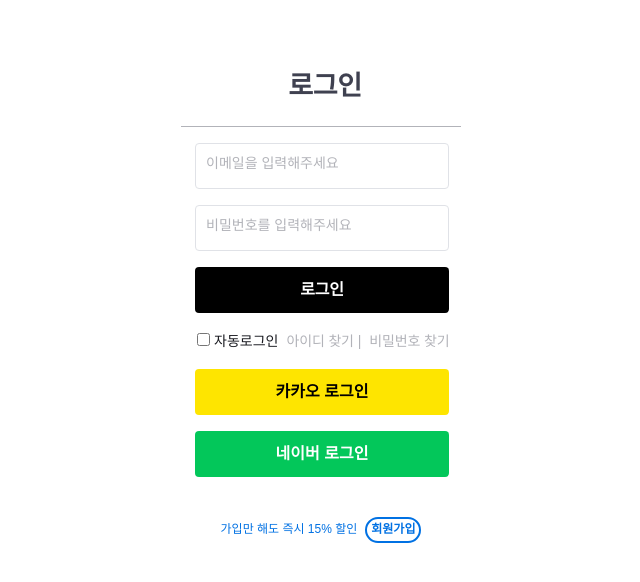
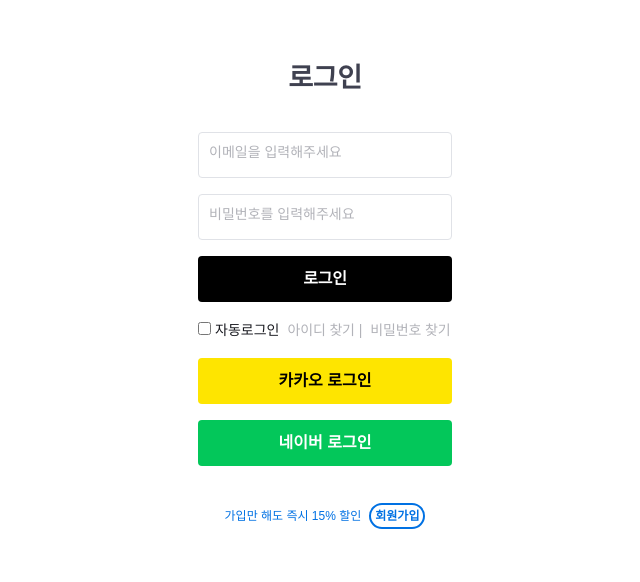
Before and after one commit to KHWeb19/PersonalProject, a Vue app in the folder SungBeanPark/frontend/: page /login in a window 1280 px wide. Shown: the top 582 px of the page, without its empty margins (315-955 px from the left). Built offline with nearby package versions, Linux system fonts and the light colour scheme.

Commit message:
♻️  Refactor Add and Remove

```diff
--- a/SungBeanPark/frontend/src/assets/scss/pages/_login.scss
+++ b/SungBeanPark/frontend/src/assets/scss/pages/_login.scss
@@ -2,29 +2,18 @@
   @include pos-center;
   height: 100%;
 
+  &-container {
+    margin-top: 64px;
+  }
+
   &-header {
     @include text-style(18);
     text-align: center;
-    margin-top: 72px;
-    margin-bottom: 26px;
-  }
-
-  &-line {
-    width: 280px;
-    height: 1px;
-    background-color: $tertiary;
-    margin-bottom: 16px;
-    margin-left: 32px;
-  }
-
-  &-section {
-    max-width: 320px;
-    margin-left: 32px;
+    margin-bottom: 40px;
   }
 
   &-member-id,
   &-member-password {
-    margin-left: 14px;
     margin-bottom: 16px;
     width: 254px;
     height: 46px;
@@ -43,12 +32,10 @@
 
   .btn-black {
     width: 254px;
-    margin-left: 14px;
   }
   &-util {
+    @include inline-flexbox(between);
     margin-top: 16px;
-    margin-left: 16px;
-    @include inline-flexbox(between);
 
     input {
       margin-right: 4px;
@@ -78,7 +65,6 @@
   &-btn-kakao {
     width: 254px;
     height: 46px;
-    margin-left: 14px;
     border-radius: 4px;
     color: $black;
     background-color: $yellow;
@@ -89,7 +75,6 @@
   &-btn-naver {
     width: 254px;
     height: 46px;
-    margin-left: 14px;
     border-radius: 4px;
     color: $white;
     background-color: $green;
@@ -98,9 +83,8 @@
   }
 
   &-bottom-text {
-    @include flexbox;
+    text-align: center;
     margin-top: 40px;
-    margin-right: 40px;
     span {
       font-size: 12px;
       margin-right: 8px;
--- a/SungBeanPark/frontend/src/views/LoginPage.vue
+++ b/SungBeanPark/frontend/src/views/LoginPage.vue
@@ -5,14 +5,13 @@
         <div class="row">
           <div class="col-sm-4">
             <header class="visually-hidden">
-              <h1>E-commerce</h1>
+              <h1>Nike</h1>
             </header>
 
+            <div class="login-container">
               <div class="login-header">
                 <h2>로그인</h2>
               </div>
-
-            <div class="login-line"></div>
 
               <section class="login-section">
                 <div class="login-member">
@@ -36,8 +35,9 @@
                       </div>
                     </div>
 
+                    <div class="login-button">
                       <button class="btn-black btn-46">로그인</button>
-
+                    </div>
                     <div class="login-util">
                       <div class="login-util-check">
                         <input type="checkbox" />
@@ -57,8 +57,10 @@
                     </div>
                   </form>
 
-                <div class="login-btn social">
+                  <div>
                     <button class="login-btn-kakao">카카오 로그인</button>
+                  </div>
+                  <div>
                     <button class="login-btn-naver">네이버 로그인</button>
                   </div>
                 </div>
@@ -72,6 +74,7 @@
           </div>
         </div>
       </div>
+    </div>
   </body>
 </template>
 <script>
```
Lines whose indentation alone changed are shown as unchanged.
